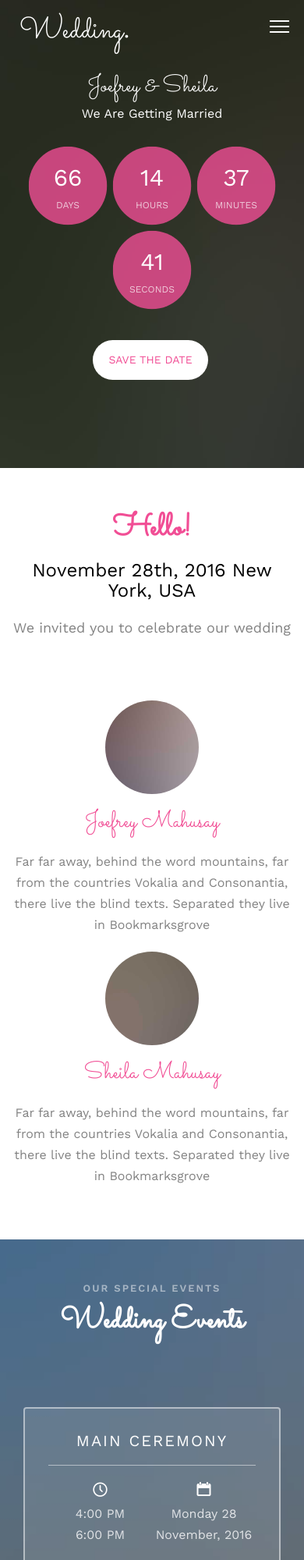
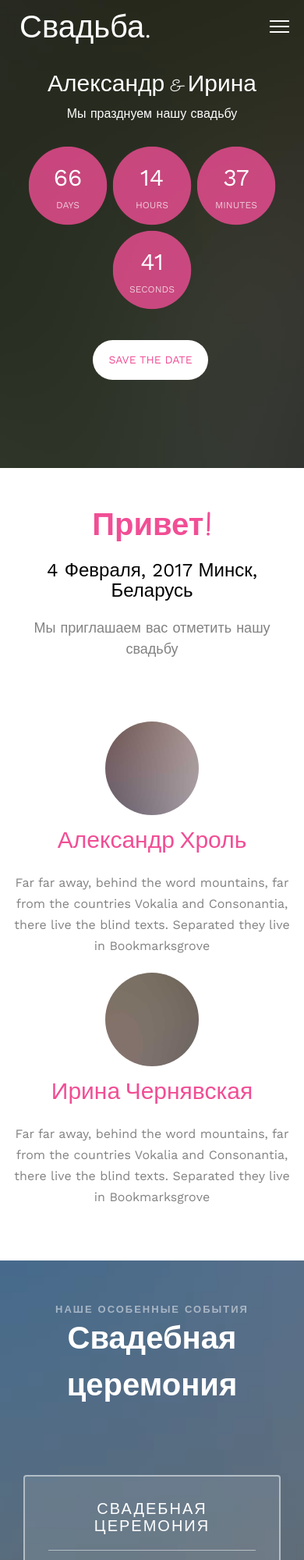
Before and after one commit to xpolxpol/wedding, a plain HTML site: page index.html in a window 390 px wide. Shown: the top 2000 px of the page at 78% size. Drawn offline with nearby package versions, Linux system fonts and the light colour scheme; files whose address does not match are found by name.

Commit message:
Update index.html

```diff
--- a/index.html
+++ b/index.html
@@ -6,11 +6,11 @@
 	<head>
 	<meta charset="utf-8">
 	<meta http-equiv="X-UA-Compatible" content="IE=edge">
-	<title>Wedding &mdash; 100% Free Fully Responsive HTML5 Template by FREEHTML5.co</title>
+	<title>Наша Свадьба &mdash;</title>
 	<meta name="viewport" content="width=device-width, initial-scale=1">
-	<meta name="description" content="Free HTML5 Template by FREEHTML5.CO" />
-	<meta name="keywords" content="free html5, free template, free bootstrap, html5, css3, mobile first, responsive" />
-	<meta name="author" content="FREEHTML5.CO" />
+	<meta name="description" content="" />
+	<meta name="keywords" content="wedding" />
+	<meta name="author" content="XPOL" />
 
   <!--
 	//////////////////////////////////////////////////////
@@ -74,7 +74,7 @@
 		<div class="container">
 			<div class="row">
 				<div class="col-xs-2">
-					<div id="fh5co-logo"><a href="index.html">Wedding<strong>.</strong></a></div>
+					<div id="fh5co-logo"><a href="index.html">Свадьба<strong>.</strong></a></div>
 				</div>
 				<div class="col-xs-10 text-right menu-1">
 					<ul>
@@ -113,8 +113,8 @@
 				<div class="col-md-8 col-md-offset-2 text-center">
 					<div class="display-t">
 						<div class="display-tc animate-box" data-animate-effect="fadeIn">
-							<h1>Joefrey &amp; Sheila</h1>
-							<h2>We Are Getting Married</h2>
+							<h1>Александр &amp; Ирина</h1>
+							<h2>Мы празднуем нашу свадьбу</h2>
 							<div class="simply-countdown simply-countdown-one"></div>
 							<p><a href="#" class="btn btn-default btn-sm">Save the date</a></p>
 						</div>
@@ -128,9 +128,9 @@
 		<div class="container">
 			<div class="row">
 				<div class="col-md-8 col-md-offset-2 text-center fh5co-heading animate-box">
-					<h2>Hello!</h2>
-					<h3>November 28th, 2016 New York, USA</h3>
-					<p>We invited you to celebrate our wedding</p>
+					<h2>Привет!</h2>
+					<h3>4 Февраля, 2017 Минск, Беларусь</h3>
+					<p>Мы приглашаем вас отметить нашу свадьбу</p>
 				</div>
 			</div>
 			<div class="couple-wrap animate-box">
@@ -139,7 +139,7 @@
 						<img src="images/groom.jpg" alt="groom" class="img-responsive">
 					</div>
 					<div class="desc-groom">
-						<h3>Joefrey Mahusay</h3>
+						<h3>Александр Хроль</h3>
 						<p>Far far away, behind the word mountains, far from the countries Vokalia and Consonantia, there live the blind texts. Separated they live in Bookmarksgrove</p>
 					</div>
 				</div>
@@ -149,7 +149,7 @@
 						<img src="images/bride.jpg" alt="groom" class="img-responsive">
 					</div>
 					<div class="desc-bride">
-						<h3>Sheila Mahusay</h3>
+						<h3>Ирина Чернявская</h3>
 						<p>Far far away, behind the word mountains, far from the countries Vokalia and Consonantia, there live the blind texts. Separated they live in Bookmarksgrove</p>
 					</div>
 				</div>
@@ -162,8 +162,8 @@
 		<div class="container">
 			<div class="row">
 				<div class="col-md-8 col-md-offset-2 text-center fh5co-heading animate-box">
-					<span>Our Special Events</span>
-					<h2>Wedding Events</h2>
+					<span>Наше особенные события</span>
+					<h2>Свадебная церемония</h2>
 				</div>
 			</div>
 			<div class="row">
@@ -172,7 +172,7 @@
 						<div class="col-md-10 col-md-offset-1">
 							<div class="col-md-6 col-sm-6 text-center">
 								<div class="event-wrap animate-box">
-									<h3>Main Ceremony</h3>
+									<h3>Свадебная церемония</h3>
 									<div class="event-col">
 										<i class="icon-clock"></i>
 										<span>4:00 PM</span>
```
